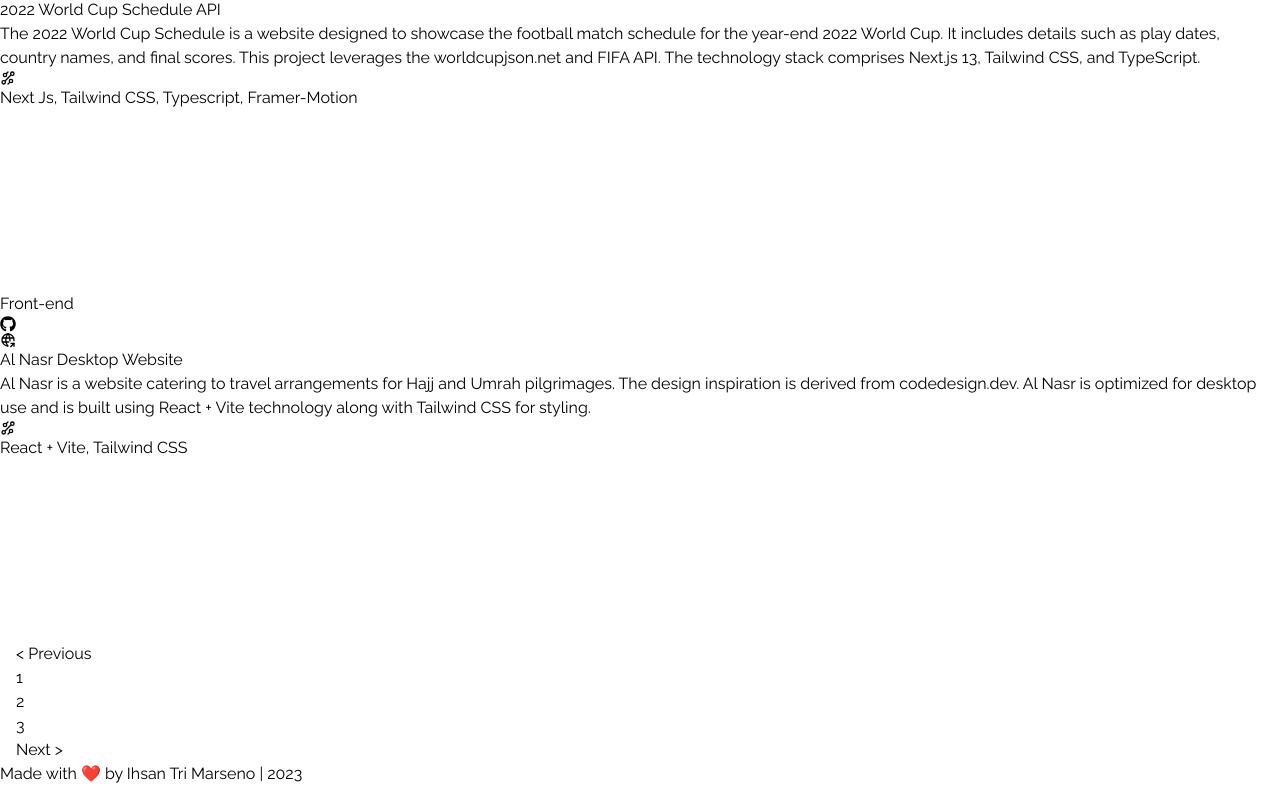
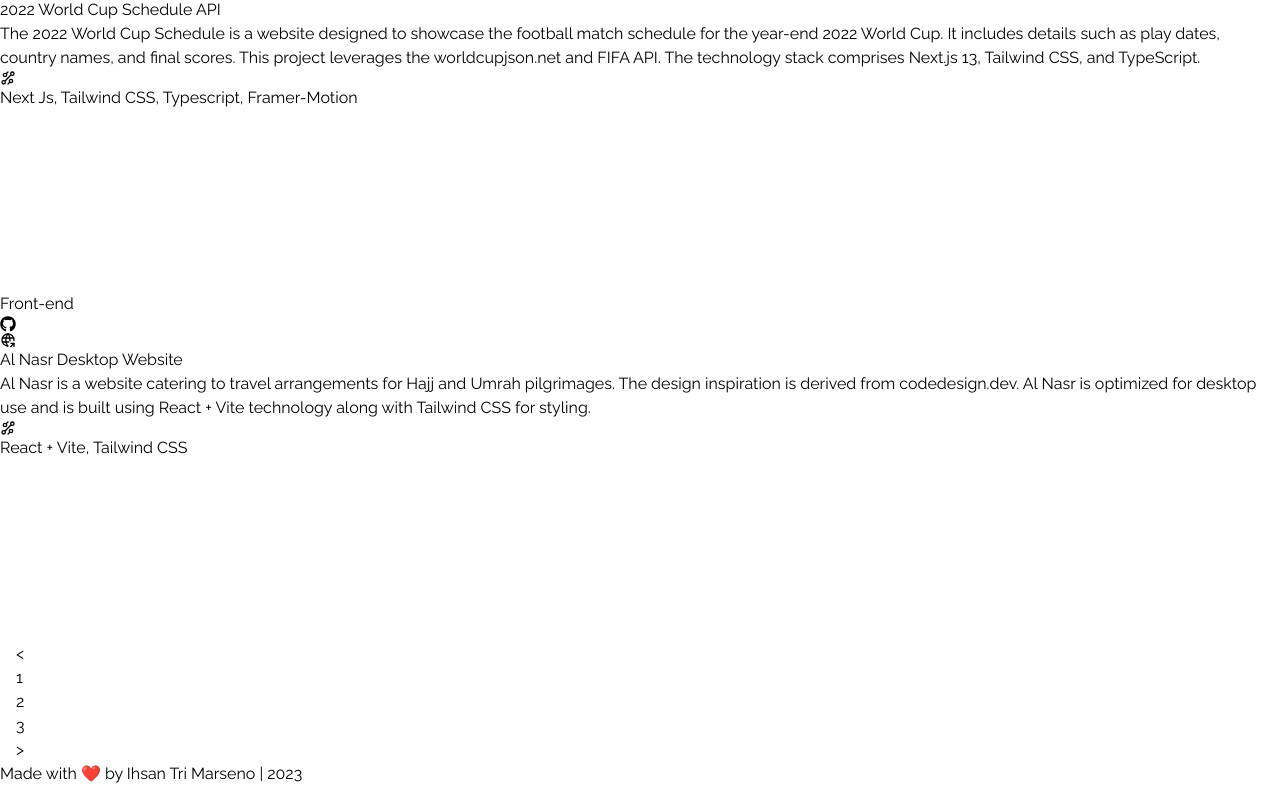
Before and after one commit to ihsanmarseno/portfolio-ihsan, a React (Vite) app: page /projects in a window 1280 px wide. Shown: the part 830-1616 px from the top of the page. Built offline with nearby package versions, Linux system fonts and the light colour scheme.

Commit message:
fix pagination

```diff
--- a/src/pages/FullProjects.jsx
+++ b/src/pages/FullProjects.jsx
@@ -105,11 +105,11 @@
 
         <ReactPaginate
           breakLabel="..."
-          nextLabel="Next >"
+          nextLabel=">"
           onPageChange={handlePageClick}
           pageRangeDisplayed={3}
           pageCount={pageCount}
-          previousLabel="< Previous"
+          previousLabel="<"
           containerClassName="flex items-center justify-center mt-8"
           pageClassName="mx-2" // Set margin between page items
           pageLinkClassName="text-white px-3 py-2 rounded hover:bg-[#FF5757] z-0"
```
